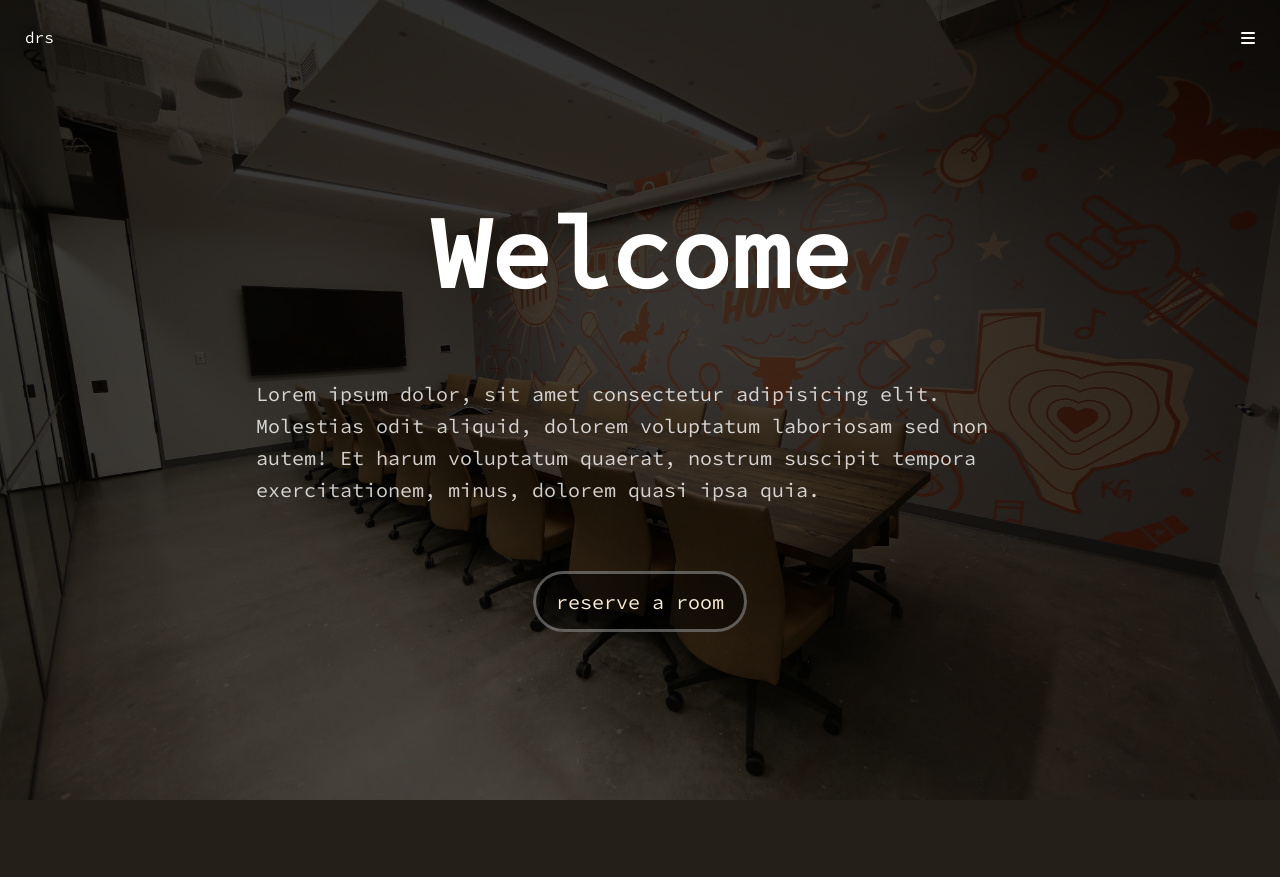
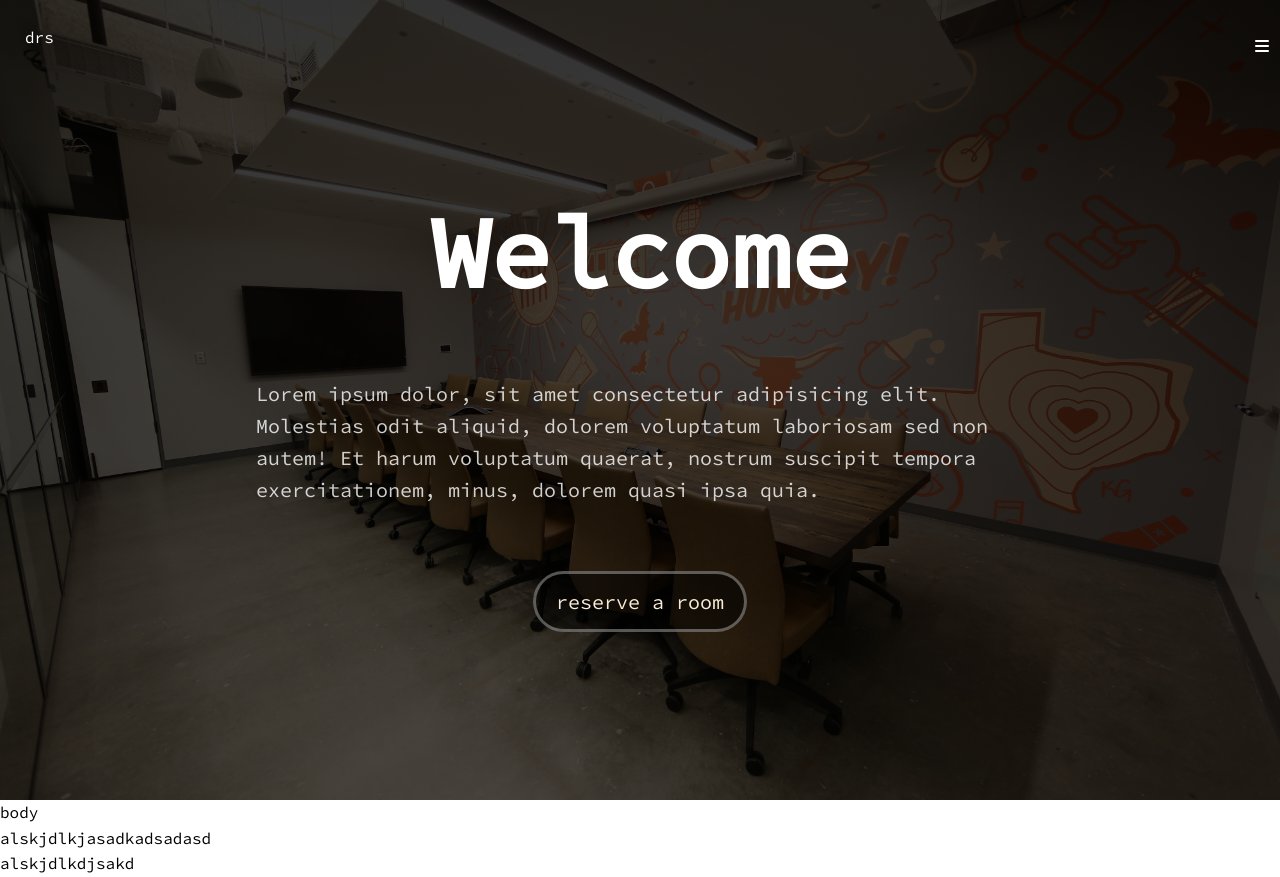
Before and after one commit to 1rkennethr1/DRS-Conference-Room-Reservation-System, a Django app: page /home/ in a window 1280 px wide. Before the commit the page ends 800 px from the top, so only its background shows below. Run offline with Django 3.2, Linux system fonts and the light colour scheme; some libraries are stand-ins or nearby versions.

Commit message:
burger nav position

```diff
--- a/ReservationSystem/static/css/styles.css
+++ b/ReservationSystem/static/css/styles.css
@@ -1,6 +1,6 @@
 :root {
 	--transition: all 0.7s ease;
-	--dark: rgb(172, 106, 31);
+	--dark: rgb(56, 13, 13);
 	--green: rgb(81, 102, 55);
 }
 * {
@@ -32,8 +32,8 @@
 }
 
 .btn:hover {
-	background-color: rgb(206, 206, 206);
-	border: 3px solid rgba(104, 81, 20, 0.342);
+	background-color: rgb(255, 255, 255);
+	border: 3px solid rgb(255, 255, 255);
 	transition: 120ms ease;
 }
 
@@ -75,6 +75,7 @@
 .head-top span {
 	cursor: pointer;
 	transition: var(--transition);
+	position: fixed;
 }
 
 .head-top span:hover {
--- a/ReservationSystem/static/js/script.js
+++ b/ReservationSystem/static/js/script.js
@@ -12,5 +12,3 @@
     sideNav.classList.remove('show');
     modal.classList.remove('showModal');
 });
-
-cancelBtn.style.transition = "all 0.7s ease";
--- a/ReservationSystem/templates/index.html
+++ b/ReservationSystem/templates/index.html
@@ -53,5 +53,12 @@
 
 		<div id="modal"></div>
 		<script src="{% static 'js/script.js' %}"></script>
+
+		<!-- body -->
+		<section>
+			body
+			<div class="">alskjdlkjasadkadsadasd</div>
+			<div class="">alskjdlkdjsakd</div>
+		</section>
 	</body>
 </html>
```
